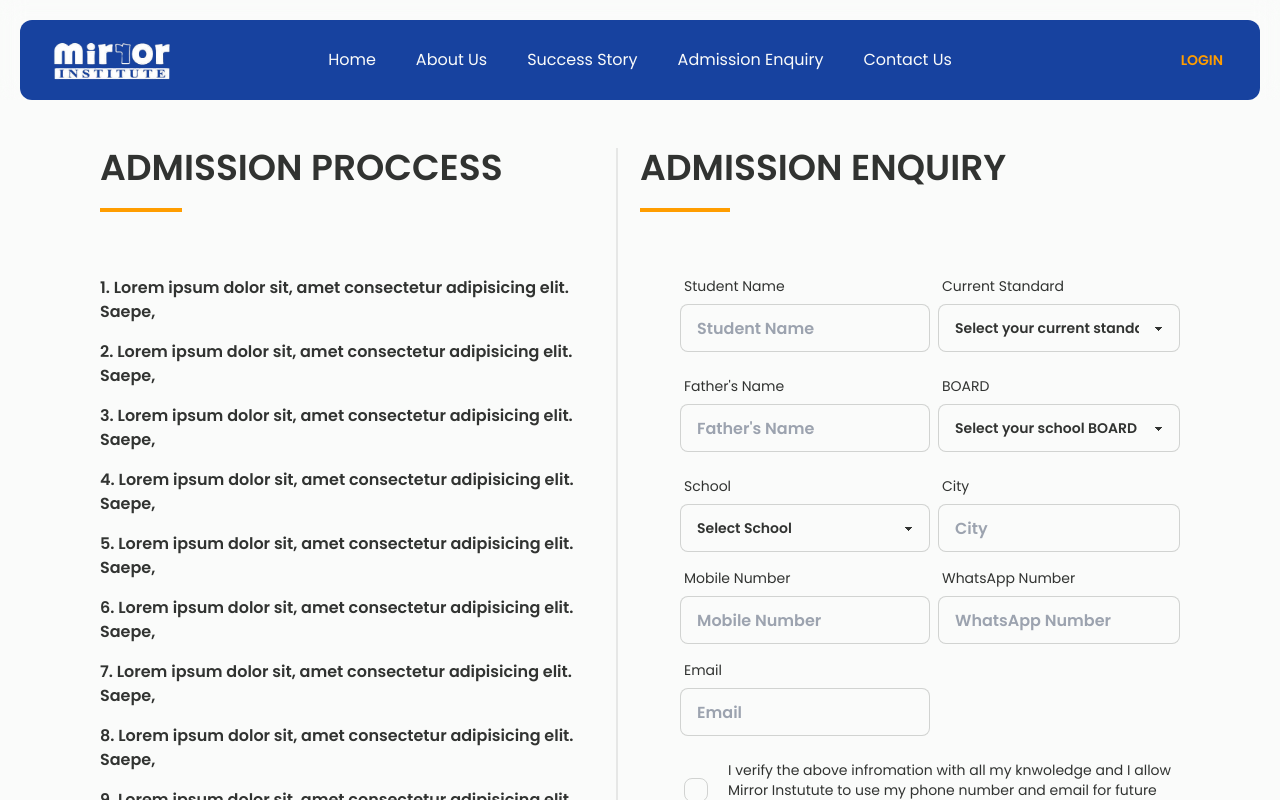
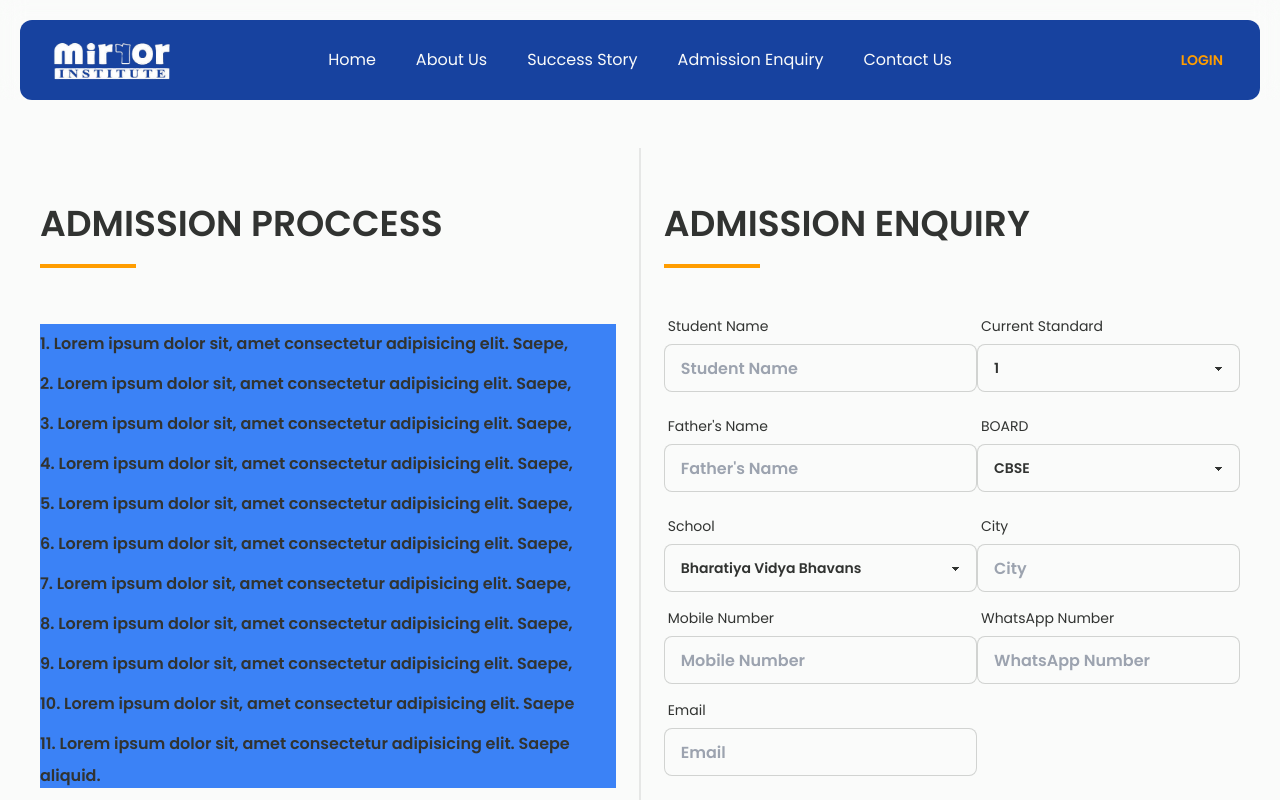
Before and after one commit to sohelshekhIn/Mirror-Site, a Next.js app: page /admission-enquiry in a window 1280 px wide. Shown: the top 800 px of the page. Built offline with nearby package versions, Linux system fonts and the light colour scheme.

Commit message:
Admission Enquiry Resposivness Done

```diff
--- a/pages/admission-enquiry.js
+++ b/pages/admission-enquiry.js
@@ -1,13 +1,13 @@
 export default function AdmissionEnquiry() {
   return (
     <div className="page-layout">
-      <div className="flex my-16 lg:my-32 px-20">
-        <div className="w-1/2">
+      <div className="flex flex-col-reverse md:flex-row my-16 lg:my-32 px-20 xs:px-5">
+        <div className="w-100 md:w-1/2 sm:mt-14">
           <div className="flex flex-col">
             <h1 className="text-heading ">Admission Proccess</h1>
             <span className="underline w-2/12"></span>
           </div>
-          <div className="flex flex-col mt-14 font-semibold">
+          <div className="flex flex-col mt-14 font-semibold debug">
             <p className="py-2">
               1. Lorem ipsum dolor sit, amet consectetur adipisicing elit.
               Saepe,
@@ -55,16 +55,16 @@ export default function AdmissionEnquiry() {
             aliquid.
           </div>
         </div>
-        <div className="divider divider-horizontal"></div>
-        <div className="w-1/2">
+        <div className="divider md:divider-horizontal divider-vertical"></div>
+        <div className="w-100 md:w-1/2 md:mt-14">
           <div className="flex flex-col">
             <h1 className="text-heading ">Admission Enquiry</h1>
             <span className="underline w-2/12"></span>
           </div>
-          <dir className="mt-14">
+          <dir className="sm:mt-10 xs:pl-0">
             <form>
-              <div className="flex">
-                <div className="w-1/2">
+              <div className="flex flex-col sm:flex-row">
+                <div className="w-1/2 xs:w-full">
                   <div className="form-control py-2 pt-0 w-full max-w-xs">
                     <label className="label">
                       <span className="label-text">Student Name</span>
@@ -90,7 +90,7 @@ export default function AdmissionEnquiry() {
                       <span className="label-text">School</span>
                     </label>
                     <select className="select select-bordered">
-                      <option disabled selected>
+                      <option disabled value="DEFAULT">
                         Select School
                       </option>
                       <option>Bharatiya Vidya Bhavans</option>
@@ -116,6 +116,8 @@ export default function AdmissionEnquiry() {
                     </label>
                     <input
                       type="number"
+                      minLength="10"
+                      maxLength="10"
                       placeholder="Mobile Number"
                       className="input input-bordered w-full max-w-xs font-semibold"
                     />
@@ -132,13 +134,14 @@ export default function AdmissionEnquiry() {
                     />
                   </div>
                 </div>
-                <div className="w-1/2 pl-2">
-                  <div className="form-control py-2 pt-0 w-full max-w-xs">
+                <div className="w-1/2 pl-2 xs:pl-0 xs:w-100">
+                  <div className="flex flex-row sm:flex-col">
+                    <div className="form-control py-2 pt-0 w-10/12 sm:w-full max-w-xs">
                       <label className="label">
                         <span className="label-text">Current Standard</span>
                       </label>
                       <select className="select select-bordered">
-                      <option disabled selected>
+                        <option disabled value="DEFAULT">
                           Select your current standard
                         </option>
                         <option>1</option>
@@ -157,18 +160,19 @@ export default function AdmissionEnquiry() {
                         <option>12 Bio</option>
                       </select>
                     </div>
-                  <div className="form-control py-2 w-full max-w-xs">
+                    <div className="form-control py-0 pl-2 sm:pl-0 sm:py-2 w-full max-w-xs">
                       <label className="label">
                         <span className="label-text">BOARD</span>
                       </label>
                       <select className="select select-bordered">
-                      <option disabled selected>
+                        <option disabled value="DEFAULT">
                           Select your school BOARD
                         </option>
                         <option>CBSE</option>
                         <option>ICSE</option>
                         <option>GSEB</option>
                       </select>
+                    </div>
                   </div>
                   <div className="form-control py-2 w-full max-w-xs">
                     <label className="label">
--- a/styles/globals.css
+++ b/styles/globals.css
@@ -42,7 +42,7 @@
 }
 
 .debug {
-  @apply sm:bg-orange-500 md:bg-cyan-400 lg:bg-red-500 xl:bg-blue-500 2xl:bg-gray-500 3xl:bg-indigo-700;
+  @apply xs:bg-rose-900 sm:bg-orange-500 md:bg-cyan-400 lg:bg-red-500 xl:bg-blue-500 2xl:bg-gray-500 3xl:bg-indigo-700;
 }
 
 html {
--- a/tailwind.config.js
+++ b/tailwind.config.js
@@ -5,20 +5,12 @@ module.exports = {
   ],
   theme: {
     screens: {
+      xs: "384px",
       sm: "640px",
-      // => @media (min-width: 640px) { ... }
-
       md: "768px",
-      // => @media (min-width: 768px) { ... }
-
       lg: "1024px",
-      // => @media (min-width: 1024px) { ... }
-
       xl: "1280px",
-      // => @media (min-width: 1280px) { ... }
-
       "2xl": "1536px",
-      // => @media (min-width: 1536px) { ... }
       "3xl": "1792px",
     },
     extend: {
```
Lines whose indentation alone changed are shown as unchanged.
